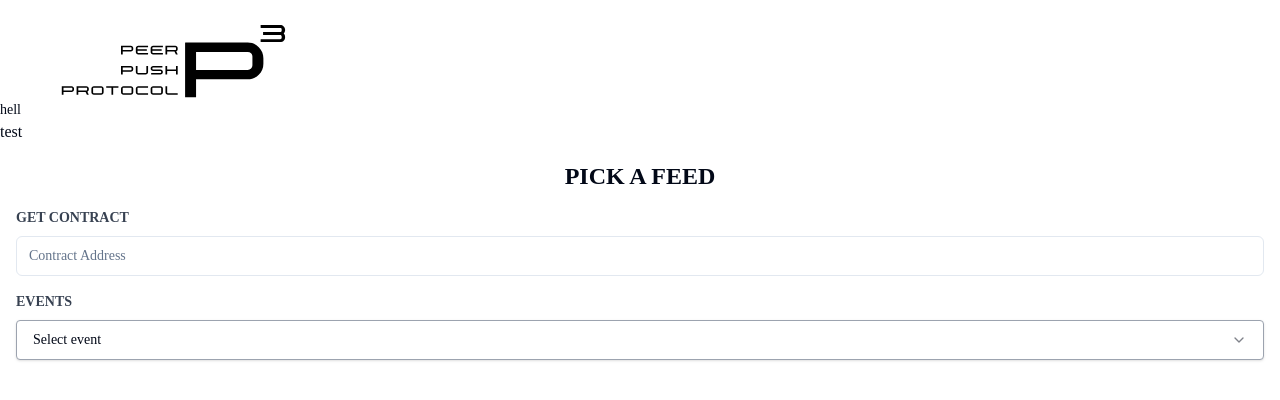
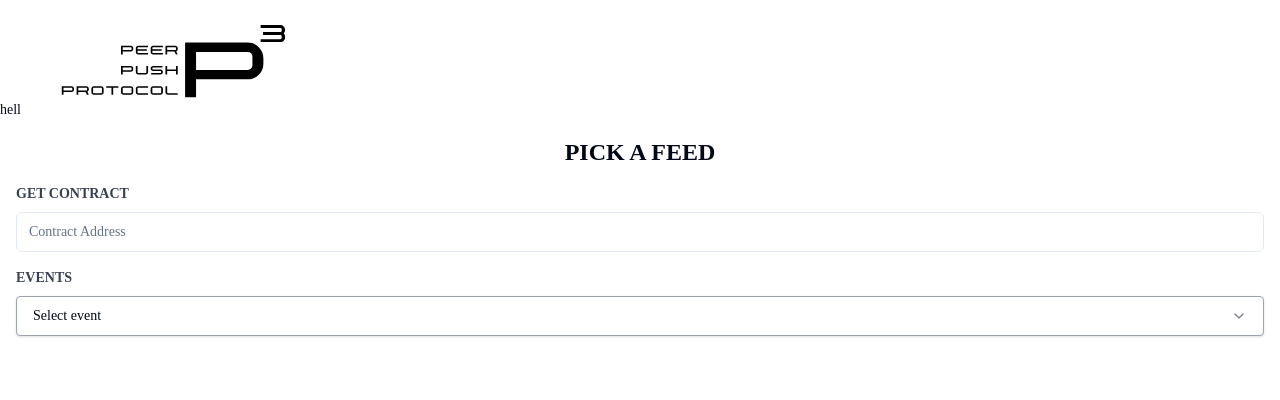
Before and after one commit to valeriofichera/peer-push-protocol, a Next.js app in the folder frontend/: page / in a window 1280 px wide. Shown: the top 400 px of the page. Built offline with nearby package versions, Linux system fonts and the light colour scheme; no server answers; what @squirrel-labs/peanut-sdk, @web3modal/wagmi, wagmi would draw is missing.

Commit message:
buikld fix

```diff
--- a/frontend/pages/index.tsx
+++ b/frontend/pages/index.tsx
@@ -2,6 +2,7 @@
 import { Inter } from 'next/font/google'
 import peanut from '@squirrel-labs/peanut-sdk';
 import Feed from '../components/Feed';
+import Link from 'next/link';
 
 
 const inter = Inter({ subsets: ['latin'] })
@@ -12,11 +13,12 @@
       className='h-screen'
     >
       <div className="z-10 max-w-5xl w-full items-center justify-between font-mono text-sm lg:flex">
-      hell
+        hell
       </div>
 
-      <a href='/test'> test</a>
-      <Feed />
+      <Link href='/test'>
+        <Feed />
+      </Link>
     </main>
   )
 }
```
Also changed, not shown: frontend/pages/peanut.tsx (+9 -7 lines).
